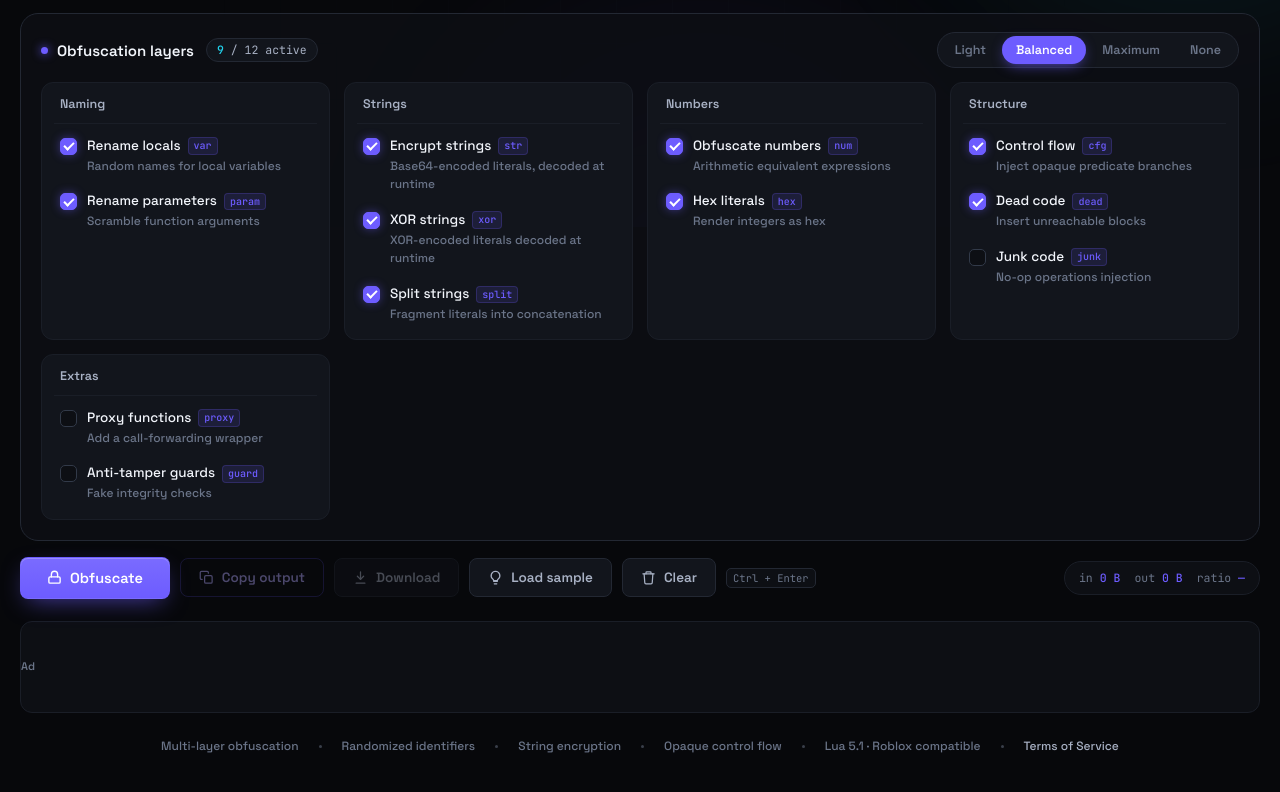
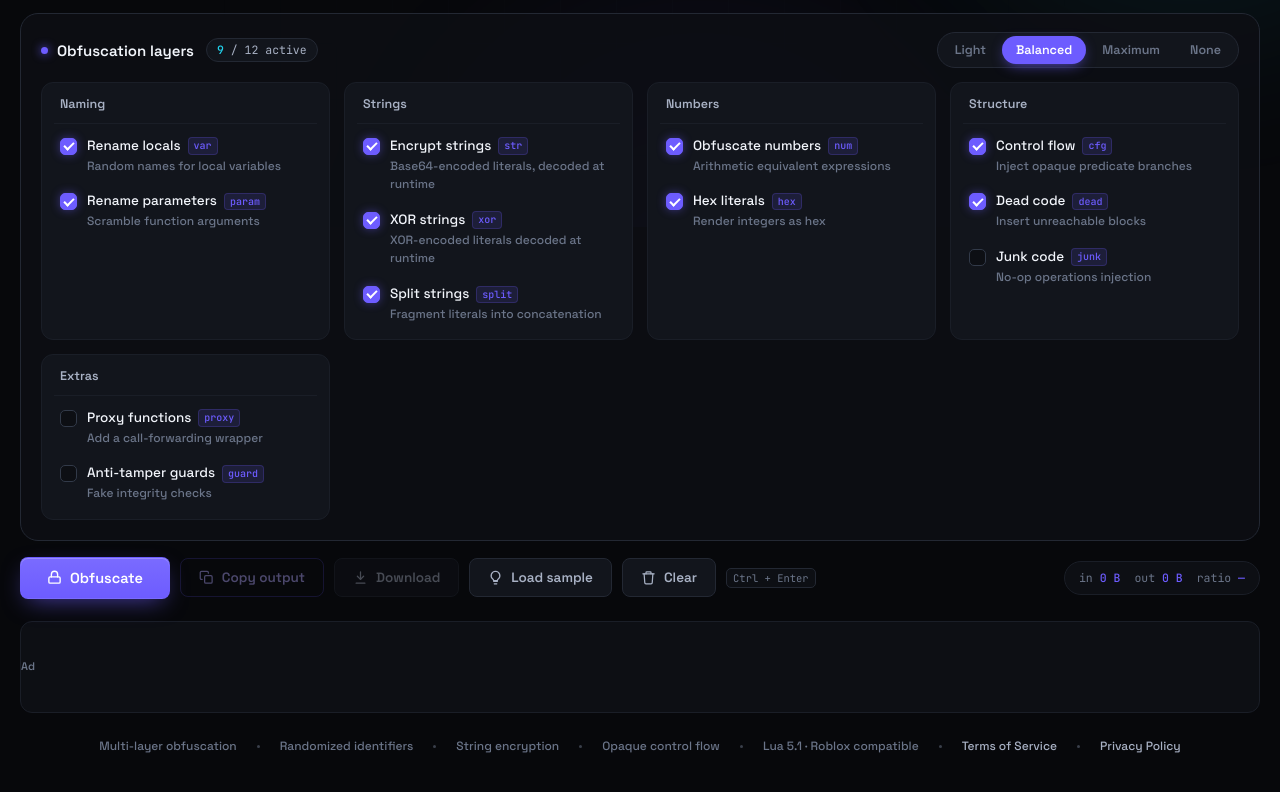
Before and after one commit to justgratis2-dotcom/ol-, a plain HTML site: page index.html in a window 1280 px wide. Shown: the part 573-1365 px from the top of the page. Drawn offline with Linux system fonts and the light colour scheme.

Commit message:
Update index.html

```diff
--- a/index.html
+++ b/index.html
@@ -268,7 +268,8 @@ textarea.output{color:#b9c4dc;font-size:12.5px;word-break:break-word}
     <span>String encryption</span><span class="sep"></span>
     <span>Opaque control flow</span><span class="sep"></span>
     <span>Lua 5.1 &middot; Roblox compatible</span><span class="sep"></span>
-    <a href="https://ebice.site/terms">Terms of Service</a>
+    <a href="https://ebice.site/terms">Terms of Service</a><span class="sep"></span>
+    <a href="https://ebice.site/privacy/">Privacy Policy</a>
   </footer>
 </div>
 
```
